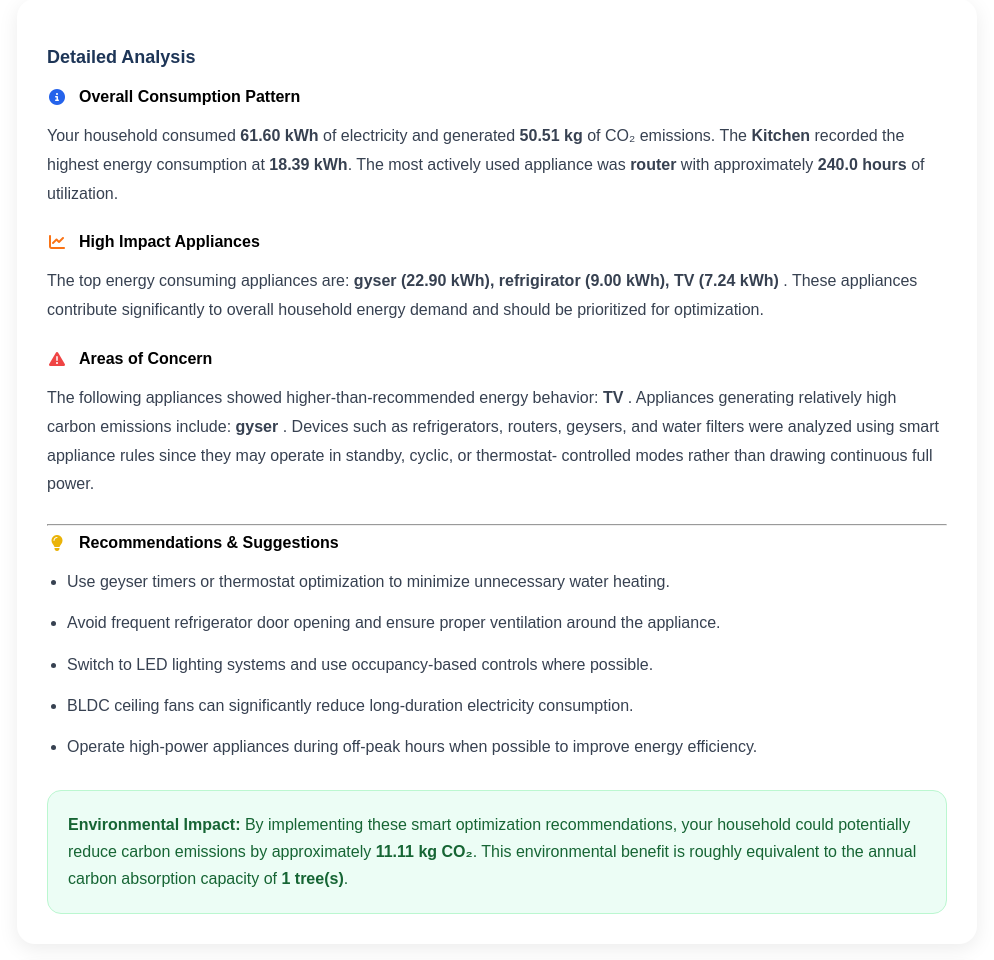
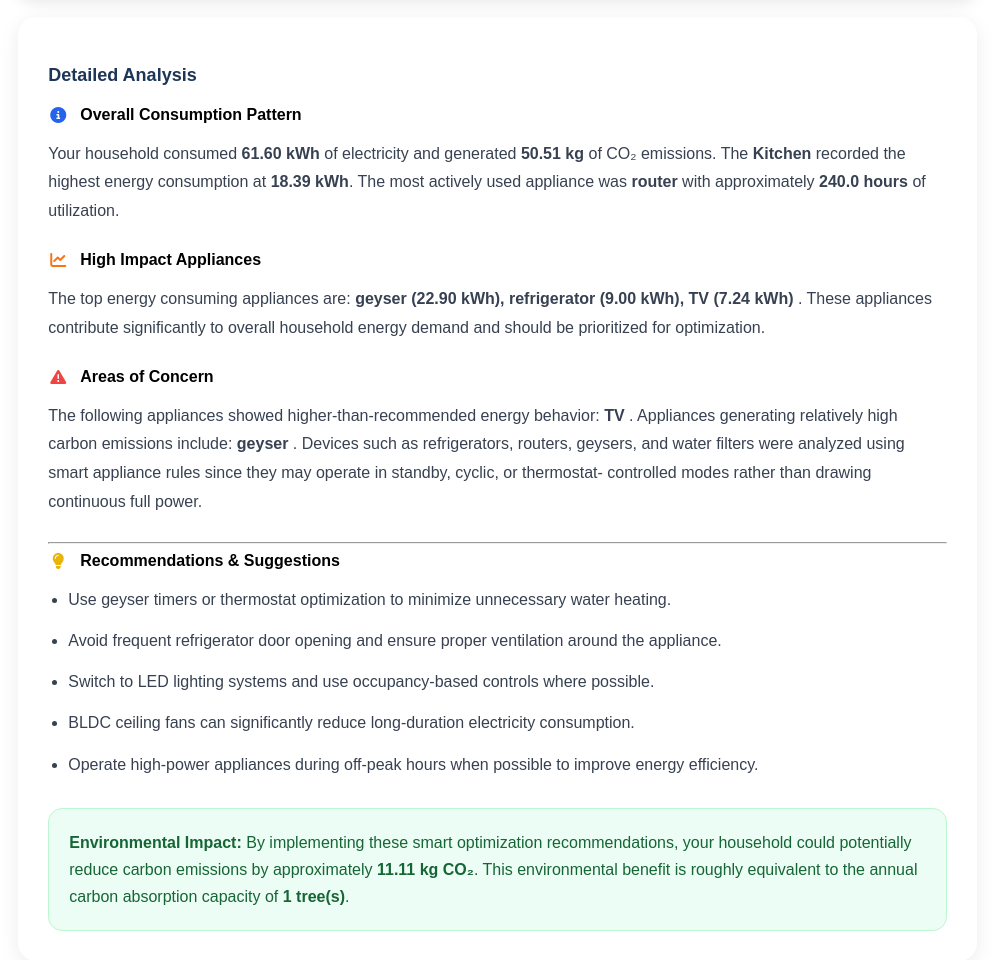
Before and after one commit to ivyflorence685/energy-carbon-app, a Flask app: page / in a window 1280 px wide. Shown: the part 1989-2949 px from the top of the page, without its empty margins (283-1277 px from the left). Run offline with Flask 3, Linux system fonts and the light colour scheme; some libraries are stand-ins or nearby versions.

Commit message:
fixed errors

```diff
--- a/app/frontend/static/css/index.css
+++ b/app/frontend/static/css/index.css
@@ -153,7 +153,7 @@ body {
 }
 
 .main {
-    margin-left: 280px;
+    margin-left: 200px;
     padding: 20px;
     width: 100%;
 }
--- a/app/frontend/static/js/index.js
+++ b/app/frontend/static/js/index.js
@@ -237,8 +237,8 @@ const ROOM_CONFIG = {
 
             tableBody.innerHTML += `
             <tr>
-                <td>${item.day}</td>
-                <td>${item.Room}</td>
+                <td>${item.day.replace(/_/g, " ")}</td>
+                <td>${item.Room.replace(/_/g, " ")}</td>
                 <td>${item.Appliance}</td>
                 <td>${item["Number of appliance in use"]}</td>
                 <td>${item["Utilization Hours"]}</td>
@@ -293,7 +293,7 @@ function renderAlerts(filtered) {
             smartDevice: true
         },
 
-        "refrigirator": {
+        "refrigerator": {
             maxHours: 24,
             highEnergy: 2,
             smartDevice: true,
@@ -307,7 +307,7 @@ function renderAlerts(filtered) {
             cyclingDevice: true
         },
 
-        "gyser": {
+        "geyser": {
             maxHours: 1,
             highEnergy: 2,
             thermostatDevice: true,
@@ -534,7 +534,7 @@ function generateDetailedAnalysis(data) {
             efficientEnergy: 0.5
         },
 
-        "refrigirator": {
+        "refrigerator": {
             cycling: true,
             efficientHours: 24,
             efficientEnergy: 2
@@ -546,7 +546,7 @@ function generateDetailedAnalysis(data) {
             efficientEnergy: 0.4
         },
 
-        "gyser": {
+        "geyser": {
             thermostat: true,
             efficientHours: 1,
             efficientEnergy: 2
@@ -753,7 +753,7 @@ function generateDetailedAnalysis(data) {
     }
 
 
-    if (applianceEnergy["gyser"] > 0) {
+    if (applianceEnergy["geyser"] > 0) {
 
         recommendations.push(
             "Use geyser timers or thermostat optimization to minimize unnecessary water heating."
@@ -761,7 +761,7 @@ function generateDetailedAnalysis(data) {
     }
 
 
-    if (applianceEnergy["refrigirator"] > 0) {
+    if (applianceEnergy["refrigerator"] > 0) {
 
         recommendations.push(
             "Avoid frequent refrigerator door opening and ensure proper ventilation around the appliance."
--- a/app/frontend/static/js/room-dashboard.js
+++ b/app/frontend/static/js/room-dashboard.js
@@ -103,7 +103,7 @@ const data = fullData.filter(item => normalizeRoom(item.Room) === normalizeRoom(
 
     data.forEach(item => {
 
-        const day = item.day;
+        const day = item.day.replace(/_/g, " ");
 
         const energy = parseFloat(item["Energy Consumption in units"] || 0);
 
```
Also changed, not shown: app/frontend/templates/index.html (+29 -35 lines), app/frontend/templates/room-dashboard.html (+8 -10 lines), data/appliance_usage.json.
